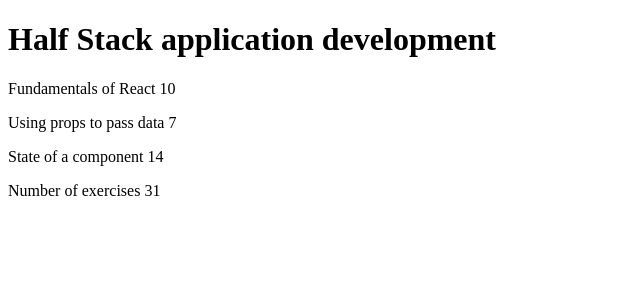
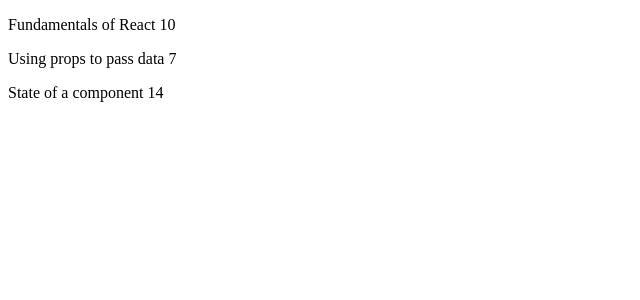
Before and after one commit to JSaimonDev/fullstack-open-bootcamp, a React (Create React App) app in the folder part1/courseinfo/: page / in a window 1280 px wide. Shown: the top 300 px of the page, without its empty margins (0-640 px from the left). Built offline with nearby package versions, Linux system fonts and the light colour scheme.

Commit message:
Exercise 1.2 ready

```diff
--- a/part1/courseinfo/src/App.js
+++ b/part1/courseinfo/src/App.js
@@ -24,6 +24,16 @@
   );
 };
 
+const Part = (props) => {
+  return (
+    <div>
+      <p>
+        {props.part} {props.exercises}
+      </p>
+    </div>
+  );
+};
+
 const App = () => {
   const course = "Half Stack application development";
   const part1 = "Fundamentals of React";
@@ -36,11 +46,9 @@
 
   return (
     <div>
-      <Header title={course} />
-      <Content part={part1} exercise={exercises1} />
-      <Content part={part2} exercise={exercises2} />
-      <Content part={part3} exercise={exercises3} />
-      <Total exercise={totalExercises} />
+      <Part part={part1} exercises={exercises1} />
+      <Part part={part2} exercises={exercises2} />
+      <Part part={part3} exercises={exercises3} />
     </div>
   );
 };
```
